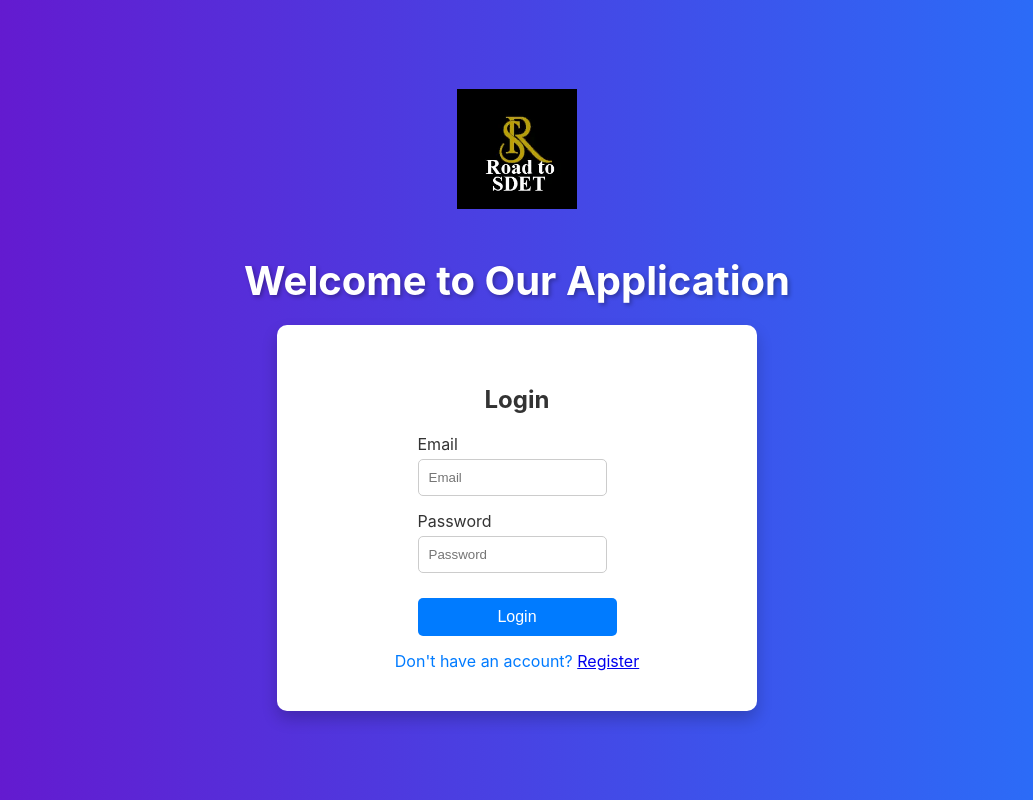
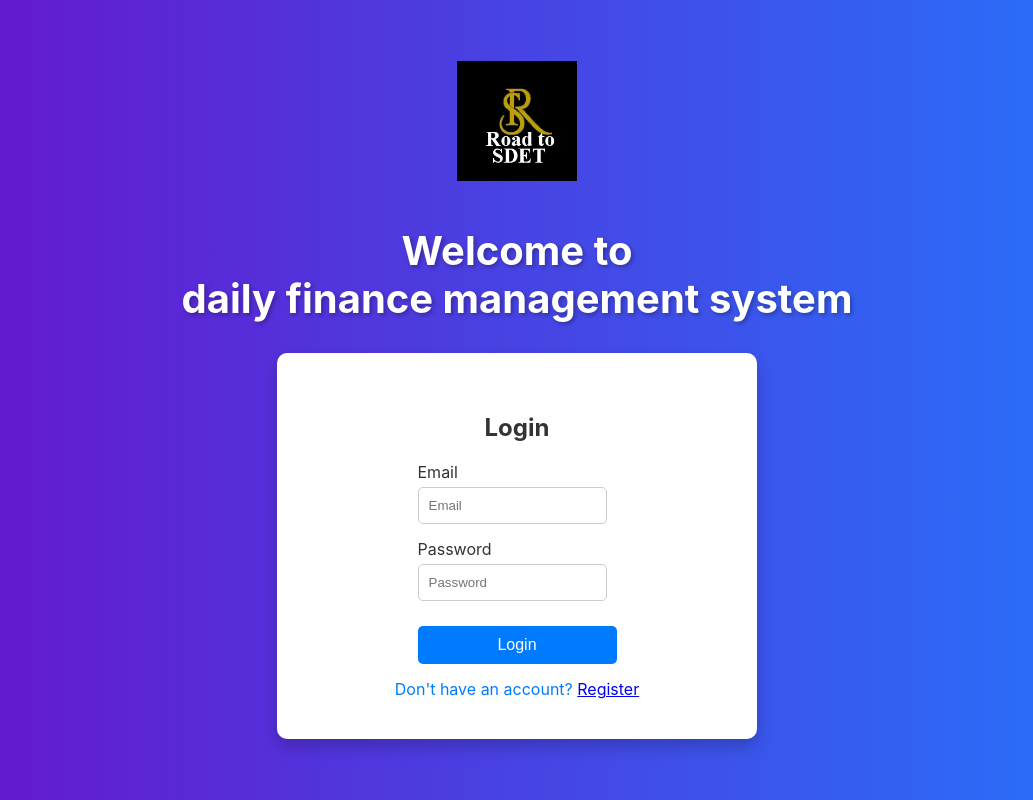
Before and after one commit to salmansrabon/react-finance-management-frontend, a React (Create React App) app: page / in a window 1280 px wide. Shown: the whole page, without its empty margins (123-1156 px from the left). Built offline with nearby package versions, Linux system fonts and the light colour scheme; no server answers.

Commit message:
fix homepage title and signup alert added

```diff
--- a/src/components/Auth/Register.js
+++ b/src/components/Auth/Register.js
@@ -33,6 +33,7 @@ const Register = () => {
     try {
       const { data } = await API.post('/auth/register', formData);
       setMessage(`User ${data.firstName} ${data.lastName} registered successfully!`);
+      alert('User registered successfully!');
       navigate('/login');
     } catch (err) {
       setMessage('Registration failed. Please try again.');
--- a/src/pages/Home.css
+++ b/src/pages/Home.css
@@ -17,8 +17,12 @@
 
 .home-title {
   font-size: 2.5rem;
-  margin-bottom: 20px;
+  margin-bottom: 30px;
+  text-align: center; /* Center align the text */
   text-shadow: 2px 2px 4px rgba(0, 0, 0, 0.3);
+  line-height: 1.2; /* Adjust line height for better spacing */
+  display: inline-block; /* Prevent full-width block */
+  width: 100%; /* Full-width for proper alignment */
 }
 
 .home-content {
--- a/src/pages/Home.js
+++ b/src/pages/Home.js
@@ -42,7 +42,7 @@ const Home = () => {
       <img src={logo} alt="App Logo" className="home-logo" />
 
       {/* Title */}
-      <h1 className="home-title">Welcome to Our Application</h1>
+      <h1 className="home-title">Welcome to <br/>daily finance management system</h1>
 
       {/* Login Form */}
       <div className="home-content">
```
